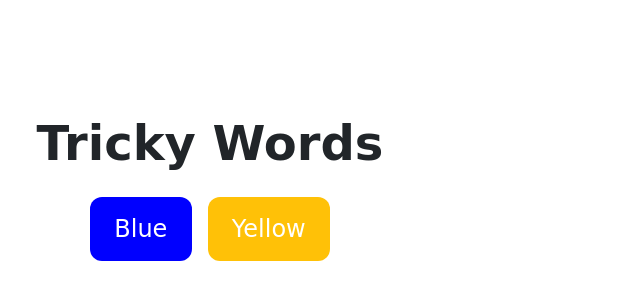
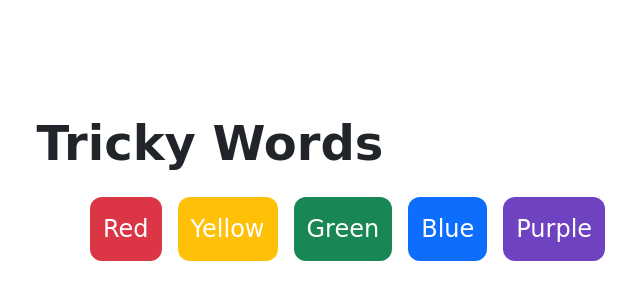
Before and after one commit to mokagio/tricky-words-trainer, a React (Vite) app: page / in a window 1280 px wide. Shown: the part 212-512 px from the top of the page, without its empty margins (430-1070 px from the left). Built offline with nearby package versions, Linux system fonts and the light colour scheme.

Commit message:
More groups

```diff
--- a/src/App.jsx
+++ b/src/App.jsx
@@ -3,16 +3,34 @@ import "bootstrap-icons/font/bootstrap-icons.css";
 
 const GROUPS = [
   {
-    name: "Blue",
-    background: "blue",
+    name: "Red",
+    background: "#dc3545", // Bootstrap danger color
     text: "white",
-    words: ["the", "to", "I", "he", "she", "we", "me", "be", "was", "you"],
+    words: ["I", "the", "he", "she", "me", "we", "be", "was", "to", "do", "of"],
   },
   {
     name: "Yellow",
     background: "#ffc107",
     text: "black",
-    words: ["all", "are", "my", "her", "they", "one", "two", "do", "does", "were"],
+    words: ["are", "all", "you", "your", "come", "some", "said", "here", "there", "they", "go", "no", "so", "my"],
+  },
+  {
+    name: "Green",
+    background: "#198754",
+    text: "white",
+    words: ["one", "by", "like", "have", "live", "give", "little", "down", "what", "when", "why", "where"],
+  },
+  {
+    name: "Blue",
+    background: "#0d6efd",
+    text: "white",
+    words: ["who", "which", "any", "many", "more", "before", "other", "were", "because", "want", "saw", "two", "put", "could", "should", "would", "right", "their"],
+  },
+  {
+    name: "Purple",
+    background: "#6f42c1",
+    text: "white",
+    words: ["once", "upon", "always", "also", "after", "every", "eight", "mother", "father"],
   },
 ];
 
```
